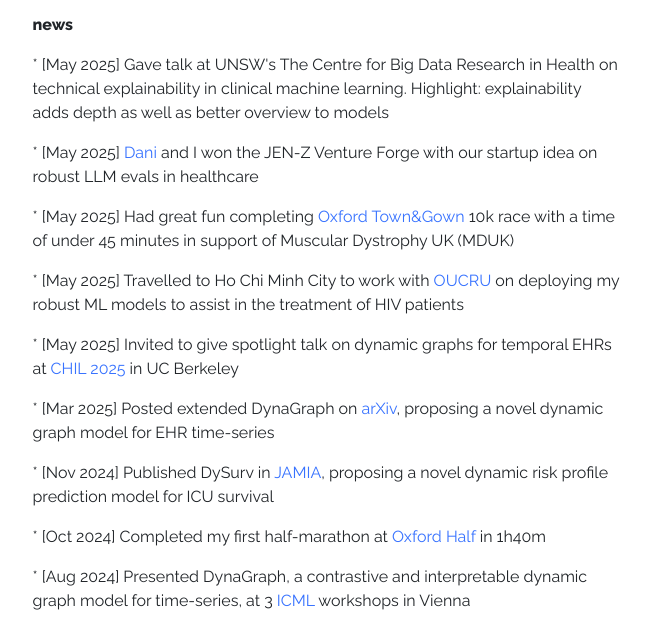
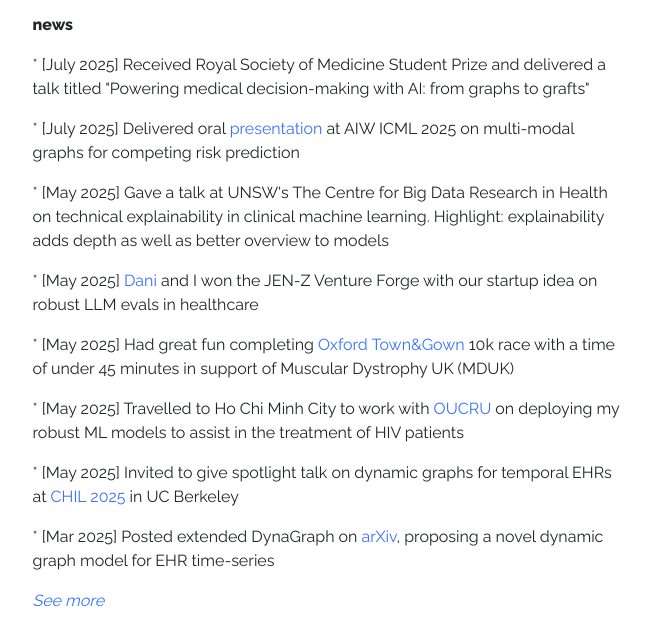
Before and after one commit to munibmesinovic/munibmesinovic.github.io, a website: page index.html in a window 1280 px wide. Shown: the part 1099-1725 px from the top of the page, without its empty margins (355-1006 px from the left). Drawn offline with Linux system fonts and the light colour scheme.

Commit message:
Update index.html

```diff
--- a/index.html
+++ b/index.html
@@ -101,16 +101,18 @@ li {
           </section>
           <section id="news">
             <p style="font-weight: 800;">news</p>
-            <p>* [May 2025] Gave talk at UNSW's The Centre for Big Data Research in Health on technical explainability in clinical machine learning. Highlight: explainability adds depth as well as better overview to models</p>
+            <p>* [July 2025] Received Royal Society of Medicine Student Prize and delivered a talk titled "Powering medical decision-making with AI: from graphs to grafts"</p>
+            <p>* [July 2025] Delivered oral <a href="https://www.youtube.com/watch?v=no0cpNmzt-E&t=14s" target="_blank">presentation</a> at AIW ICML 2025 on multi-modal graphs for competing risk prediction</p>
+            <p>* [May 2025] Gave a talk at UNSW's The Centre for Big Data Research in Health on technical explainability in clinical machine learning. Highlight: explainability adds depth as well as better overview to models</p>
             <p>* [May 2025] <a href="https://www.linkedin.com/in/daniella-zihuiwen-ye-b7aa46180/?originalSubdomain=uk" target="_blank">Dani</a> and I won the JEN-Z Venture Forge with our startup idea on robust LLM evals in healthcare</p>
             <p>* [May 2025] Had great fun completing <a href="https://race-nation.co.uk/register/town-and-gown-events/oxford-town-and-gown-2025" target="_blank">Oxford Town&Gown</a> 10k race with a time of under 45 minutes in support of Muscular Dystrophy UK (MDUK)</p>
             <p>* [May 2025] Travelled to Ho Chi Minh City to work with <a href="https://www.oucru.org/" target="_blank">OUCRU</a> on deploying my robust ML models to assist in the treatment of HIV patients</p>
             <p>* [May 2025] Invited to give spotlight talk on dynamic graphs for temporal EHRs at <a href="https://chil.ahli.cc/" target="_blank">CHIL 2025</a> in UC Berkeley</p>
             <p>* [Mar 2025] Posted extended DynaGraph on <a href="https://arxiv.org/abs/2503.22257" target="_blank">arXiv</a>, proposing a novel dynamic graph model for EHR time-series</p>
+            <div id="more-content">
             <p>* [Nov 2024] Published DySurv in <a href="https://academic.oup.com/jamia/advance-article/doi/10.1093/jamia/ocae271/7906103" target="_blank">JAMIA</a>, proposing a novel dynamic risk profile prediction model for ICU survival</p>
             <p>* [Oct 2024] Completed my first half-marathon at <a href="https://www.oxfordhalf.com/" target="_blank">Oxford Half</a> in 1h40m</p>
             <p>* [Aug 2024] Presented DynaGraph, a contrastive and interpretable dynamic graph model for time-series, at 3 <a href="https://icml.cc/virtual/2024/36132" target="_blank">ICML</a> workshops in Vienna</p>
-            <div id="more-content">
               <p>* [Jul 2024] Completed my strategy consulting placement through the Oxford Strategy Challenge with <a href="https://www.criterium.solutions/" target="_blank">Criterium Solutions</a> consulting on new mobile app development in South African market</p>
               <p>* [Jul 2024] Published paper on ML and COVID-19 in Nature <a href="https://www.nature.com/articles/s41598-024-63212-7" target="_blank">Scientific Reports</a>, project supported by the Bill and Melinda Gates Foundation</p>
               <p>* [Jan 2024] Joined the <a href="https://www.turing.ac.uk/people/former-enrichment-students/munib-mesinovic" target="_blank">Turing Institute</a> as an Enrichment PhD student to work on dynamic graph modelling and expand my network with leading AI researchers</p>
```
